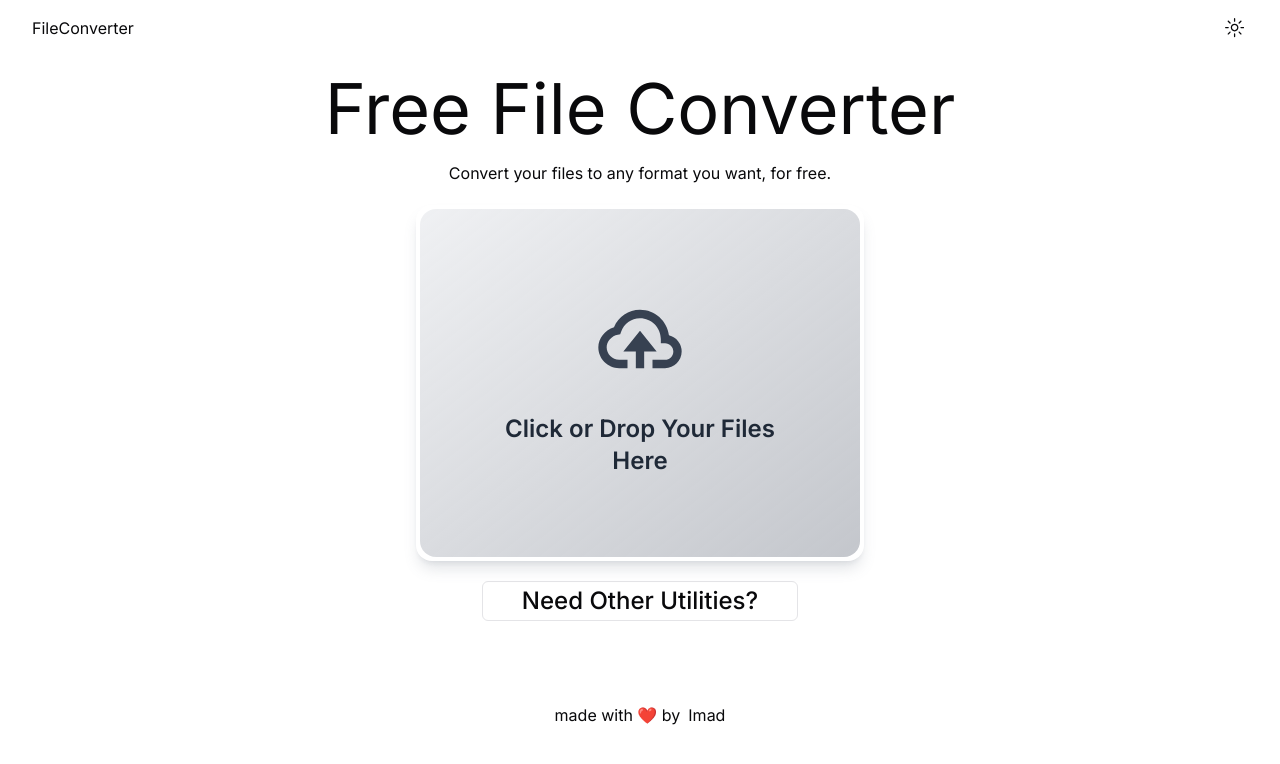
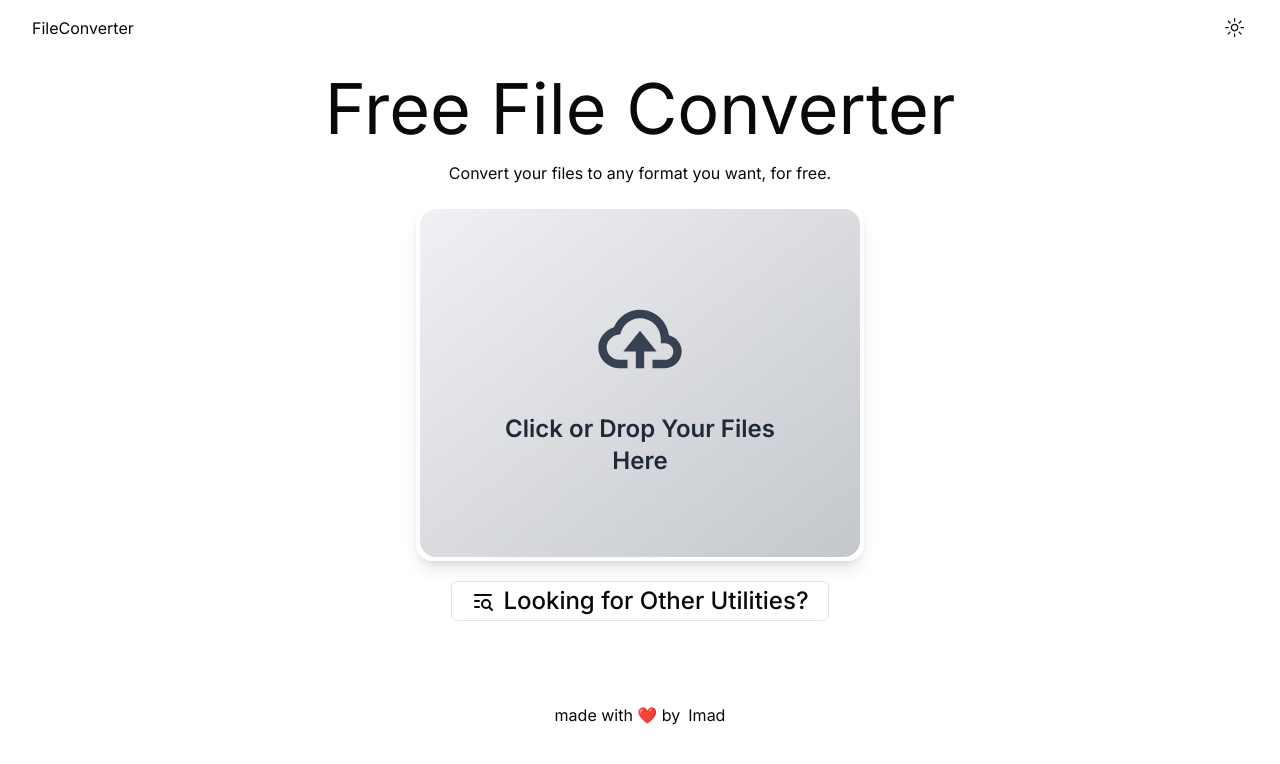
Before and after one commit to imadselka/fileconverter, a Next.js app: page / in a window 1280 px wide. Shown: the top 764 px of the page. Built offline with nearby package versions, Linux system fonts and the light colour scheme.

Commit message:
ui improvement

```diff
--- a/components/Content.tsx
+++ b/components/Content.tsx
@@ -1,11 +1,11 @@
 "use client";
 
-import { useRouter } from "next/navigation";
+import Link from "next/link";
+import { TbListSearch } from "react-icons/tb";
 import { FileUpload } from "./FileUpload";
 import { Button } from "./ui/button";
 
 const Content = () => {
-  const router = useRouter();
   return (
     <div className="flex flex-col gap-5">
       <div className="flex flex-col justify-center items-center">
@@ -13,12 +13,13 @@ const Content = () => {
         <span>Convert your files to any format you want, for free.</span>
       </div>
       <FileUpload />
-      <Button
-        variant="outline"
-        className="text-2xl w-[50%] mx-auto"
-        onClick={() => router.push("/utilities")}
-      >
-        Need Other Utilities?
+      <Button variant="outline" className="text-2xl w-[60%] mx-auto">
+        <Link href="/utilities" shallow>
+          <div className="flex flex-row justify-center items-center gap-2">
+            <TbListSearch />
+            Looking for Other Utilities?
+          </div>
+        </Link>
       </Button>
     </div>
   );
```
